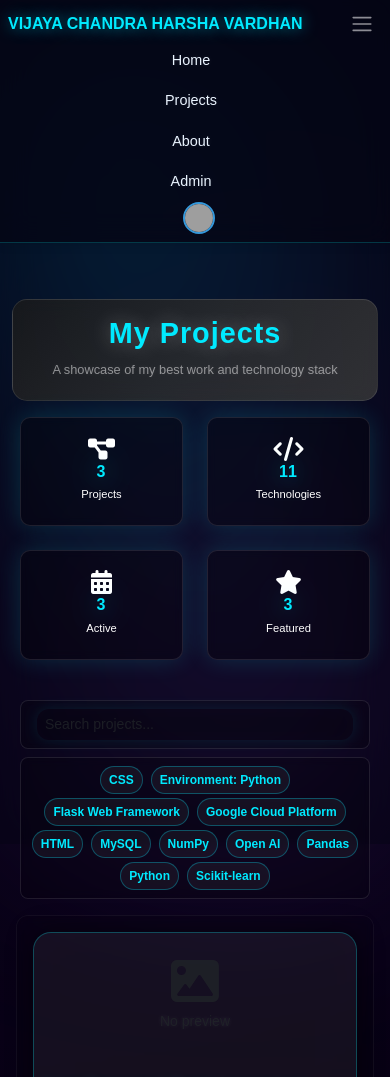
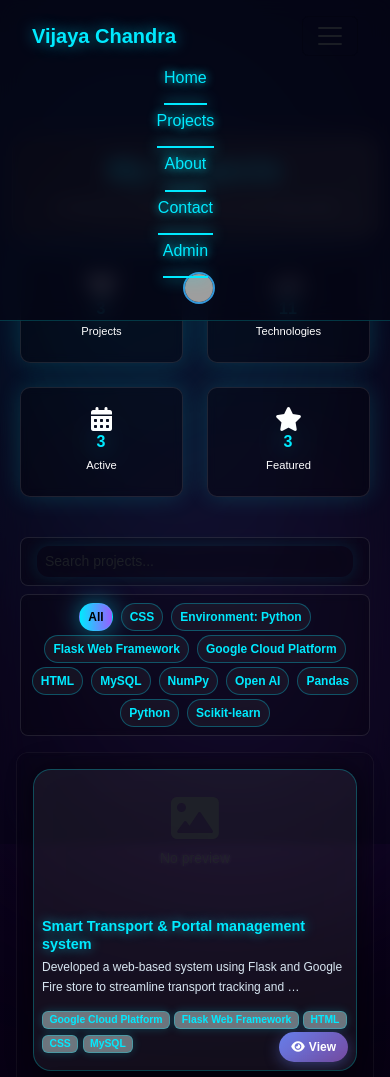
Before and after one commit to vijayachandraharshavardhan/Smart-Portfolio, a Django app: page /projects/ in a window 390 px wide, after a click that opens the changed part. Shown: the top 1077 px of the page. Run offline with Django 5.2, Linux system fonts and the light colour scheme; data comes from the database, SQL or seed files in the repository; grey boxes are pictures that could not be loaded.

Commit message:
Updated landing.html, project.html and base.html for responsive media and navbar glow

```diff
--- a/projects/templates/projects/base.html
+++ b/projects/templates/projects/base.html
@@ -4,35 +4,89 @@
 <head>
   <meta charset="UTF-8">
   <meta name="viewport" content="width=device-width, initial-scale=1.0">
-  <title>{% block title %}Smart Portfolio site{% endblock %}</title>
+  <title>{% block title %}Smart Portfolio Site{% endblock %}</title>
+
+  <!-- Bootstrap & Fonts -->
   <link href="https://cdn.jsdelivr.net/npm/bootstrap@5.3.3/dist/css/bootstrap.min.css" rel="stylesheet">
   <link rel="stylesheet" href="https://cdnjs.cloudflare.com/ajax/libs/font-awesome/6.0.0/css/all.min.css">
   <link rel="stylesheet" href="{% static 'css/style.css' %}">
+
+  <style>
+    /* Navbar Glow + Active Link */
+    .navbar {
+      background: rgba(0,0,0,0.7);
+      backdrop-filter: blur(10px);
+      padding: 1rem 2rem;
+      position: fixed;
+      width: 100%;
+      top: 0;
+      z-index: 1000;
+      transition: background 0.4s ease, box-shadow 0.4s ease;
+    }
+    .navbar.scrolled {
+      background: rgba(0,0,0,0.9);
+      box-shadow: 0 0 20px #00eaff55;
+    }
+    .navbar .nav-link {
+      color: #fff !important;
+      margin-right: 1.2rem;
+      font-weight: 500;
+      position: relative;
+      transition: all 0.3s ease;
+    }
+    .navbar .nav-link.active {
+      color: #00eaff !important;
+      text-shadow: 0 0 10px #00eaff;
+    }
+    .navbar .nav-link.active::after {
+      content: '';
+      position: absolute;
+      bottom: -6px;
+      left: 0;
+      width: 100%;
+      height: 2px;
+      background: #00eaff;
+      box-shadow: 0 0 15px #00eaff;
+    }
+
+    /* Profile image in navbar */
+    .navbar-profile-img {
+      width: clamp(32px, 8vw, 40px);
+      height: clamp(32px, 8vw, 40px);
+      border-radius: 50%;
+      object-fit: cover;
+      border: 2px solid #3498db;
+      transition: border-color 0.3s ease;
+      cursor: pointer;
+    }
+  </style>
 </head>
 <body>
-  <nav class="navbar navbar-expand-lg navbar-dark" style="background: linear-gradient(135deg, #2c3e50 0%, #34495e 100%); box-shadow: 0 2px 10px rgba(0,0,0,0.1);">
-    <div class="container-fluid px-2 px-md-3">
-      <a class="navbar-brand fw-bold" href="/" style="color: #ecf0f1; font-size: clamp(1rem, 3vw, 1.25rem); line-height: 1.2;">VIJAYA CHANDRA HARSHA VARDHAN</a>
-      <button class="navbar-toggler" type="button" data-bs-toggle="collapse" data-bs-target="#navMenu" style="border: none; padding: 0.25rem 0.5rem;">
-        <span class="navbar-toggler-icon" style="width: 1.2em; height: 1.2em;"></span>
+
+  <!-- Navbar -->
+  <nav class="navbar navbar-expand-lg">
+    <a class="navbar-brand fw-bold" href="/">Vijaya Chandra</a>
+    <button class="navbar-toggler" type="button" data-bs-toggle="collapse" data-bs-target="#navMenu">
+      <span class="navbar-toggler-icon"></span>
     </button>
-      <div class="collapse navbar-collapse" id="navMenu">
-        <ul class="navbar-nav ms-auto align-items-center">
-          <li class="nav-item me-2 me-md-3"><a class="nav-link" href="/" style="color: #ecf0f1; font-weight: 500; transition: color 0.3s ease; font-size: clamp(0.9rem, 2.5vw, 1rem); padding: 0.5rem 0.75rem;">Home</a></li>
-          <li class="nav-item me-2 me-md-3"><a class="nav-link" href="/projects/" style="color: #ecf0f1; font-weight: 500; transition: color 0.3s ease; font-size: clamp(0.9rem, 2.5vw, 1rem); padding: 0.5rem 0.75rem;">Projects</a></li>
-          <li class="nav-item me-2 me-md-3"><a class="nav-link" href="/about/" style="color: #ecf0f1; font-weight: 500; transition: color 0.3s ease; font-size: clamp(0.9rem, 2.5vw, 1rem); padding: 0.5rem 0.75rem;">About</a></li>
-          <li class="nav-item me-2 me-md-3"><a class="nav-link" href="/admin/" style="color: #3498db; font-weight: 500; transition: color 0.3s ease; font-size: clamp(0.9rem, 2.5vw, 1rem); padding: 0.5rem 0.75rem;">Admin</a></li>
+    <div class="collapse navbar-collapse justify-content-end" id="navMenu">
+      <ul class="navbar-nav align-items-center">
+        <li class="nav-item"><a class="nav-link" href="/">Home</a></li>
+        <li class="nav-item"><a class="nav-link" href="/projects/">Projects</a></li>
+        <li class="nav-item"><a class="nav-link" href="/about/">About</a></li>
+        <li class="nav-item"><a class="nav-link" href="/contact/">Contact</a></li>
+        <li class="nav-item"><a class="nav-link" href="/admin/">Admin</a></li>
         {% if profile and profile.profile_image %}
-            <li class="nav-item ms-2 ms-md-3">
-              <img src="{{ profile.profile_image.url }}" alt="Profile" class="navbar-profile-img" style="width: clamp(32px, 8vw, 40px); height: clamp(32px, 8vw, 40px); border-radius: 50%; object-fit: cover; border: 2px solid #3498db; transition: border-color 0.3s ease; cursor: pointer;" data-bs-toggle="modal" data-bs-target="#profileModal">
+        <li class="nav-item ms-2">
+          <img src="{{ profile.profile_image.url }}" alt="Profile" class="navbar-profile-img" data-bs-toggle="modal" data-bs-target="#profileModal">
         </li>
         {% endif %}
       </ul>
     </div>
-    </div>
   </nav>
 
-  <main class="container py-5">
+  <!-- Main Content -->
+  <main class="container py-5" style="margin-top: 80px;">
     {% block content %}{% endblock %}
   </main>
 
@@ -41,8 +95,8 @@
     <div class="modal-dialog modal-dialog-centered modal-lg">
       <div class="modal-content bg-dark text-white">
         <div class="modal-header border-0">
-          <h5 class="modal-title" id="profileModalLabel" style="font-size: clamp(1.1rem, 3vw, 1.5rem);">Profile</h5>
-          <button type="button" class="btn-close btn-close-white" data-bs-dismiss="modal" aria-label="Close"></button>
+          <h5 class="modal-title" id="profileModalLabel">Profile</h5>
+          <button type="button" class="btn-close btn-close-white" data-bs-dismiss="modal"></button>
         </div>
         <div class="modal-body text-center p-3 p-md-4">
           {% if profile and profile.profile_image %}
@@ -52,18 +106,18 @@
             <i class="fas fa-user fa-3x text-white"></i>
           </div>
           {% endif %}
-          <h4 class="mb-1 mb-md-2" style="font-size: clamp(1.2rem, 4vw, 1.5rem);">{{ profile.name|default:"Profile" }}</h4>
-          <p class="text-muted mb-3 mb-md-4" style="font-size: clamp(0.9rem, 2.5vw, 1.1rem);">{{ profile.title|default:"Title" }}</p>
-          <p class="small mb-3 mb-md-4" style="font-size: clamp(0.85rem, 2vw, 1rem);">{{ profile.about_me|truncatewords:30|default:"About me" }}</p>
+          <h4 class="mb-1 mb-md-2">{{ profile.name|default:"Profile" }}</h4>
+          <p class="text-muted mb-3 mb-md-4">{{ profile.title|default:"Title" }}</p>
+          <p class="small mb-3 mb-md-4">{{ profile.about_me|truncatewords:30|default:"About me" }}</p>
           <div class="mt-3 mt-md-4 d-flex flex-column flex-sm-row justify-content-center gap-2">
             {% if profile and profile.email %}
-              <a href="mailto:{{ profile.email }}" class="btn btn-outline-light" style="font-size: clamp(0.85rem, 2vw, 0.95rem);"><i class="fas fa-envelope me-1"></i>Email</a>
+            <a href="mailto:{{ profile.email }}" class="btn btn-outline-light"><i class="fas fa-envelope me-1"></i>Email</a>
             {% endif %}
             {% if profile and profile.linkedin %}
-              <a href="{{ profile.linkedin }}" target="_blank" class="btn btn-outline-light" style="font-size: clamp(0.85rem, 2vw, 0.95rem);"><i class="fab fa-linkedin me-1"></i>LinkedIn</a>
+            <a href="{{ profile.linkedin }}" target="_blank" class="btn btn-outline-light"><i class="fab fa-linkedin me-1"></i>LinkedIn</a>
             {% endif %}
             {% if profile and profile.github %}
-              <a href="{{ profile.github }}" target="_blank" class="btn btn-outline-light" style="font-size: clamp(0.85rem, 2vw, 0.95rem);"><i class="fab fa-github me-1"></i>GitHub</a>
+            <a href="{{ profile.github }}" target="_blank" class="btn btn-outline-light"><i class="fab fa-github me-1"></i>GitHub</a>
             {% endif %}
           </div>
         </div>
@@ -71,53 +125,29 @@
     </div>
   </div>
 
-  <!-- Video Modal -->
-  <div class="modal fade" id="videoModal" tabindex="-1" aria-labelledby="videoModalLabel" aria-hidden="true">
-    <div class="modal-dialog modal-lg modal-xl">
-      <div class="modal-content bg-dark">
-        <div class="modal-header border-0">
-          <h5 class="modal-title text-white" id="videoModalLabel" style="font-size: clamp(1.1rem, 3vw, 1.5rem);">Project Demo</h5>
-          <button type="button" class="btn-close btn-close-white" data-bs-dismiss="modal" aria-label="Close"></button>
-        </div>
-        <div class="modal-body p-0">
-          <video id="projectVideo" controls class="w-100" style="max-height: clamp(50vh, 70vh, 80vh);">
-            Your browser does not support the video tag.
-          </video>
-        </div>
-      </div>
-    </div>
-  </div>
-
   <footer class="bg-dark text-light text-center py-3 py-md-4">
-    <small style="font-size: clamp(0.8rem, 2vw, 0.875rem);">© {% now 'Y' %} Vijaya Chandra Harsha Vardhan Battu</small>
+    <small>© {% now 'Y' %} Vijaya Chandra Harsha Vardhan</small>
   </footer>
 
+  <!-- Bootstrap JS -->
   <script src="https://cdn.jsdelivr.net/npm/bootstrap@5.3.3/dist/js/bootstrap.bundle.min.js"></script>
 
   <script>
-    // Global video modal functionality
-    function playProjectVideo(videoUrl, title) {
-      const videoModal = new bootstrap.Modal(document.getElementById('videoModal'));
-      const videoElement = document.getElementById('projectVideo');
-      const modalTitle = document.getElementById('videoModalLabel');
-
-      modalTitle.textContent = title + ' - Demo Video';
-      videoElement.src = videoUrl;
-
-      videoModal.show();
-
-      // Auto-play video when modal is shown
-      videoModal._element.addEventListener('shown.bs.modal', function () {
-        videoElement.play();
+    // Navbar scroll & active link
+    const sections = document.querySelectorAll("section");
+    const navLinks = document.querySelectorAll(".nav-link");
+    window.addEventListener("scroll", () => {
+      let current = "";
+      sections.forEach(sec => {
+        const top = sec.offsetTop - 120;
+        if (scrollY >= top) current = sec.getAttribute("id");
       });
-
-      // Stop video when modal is hidden
-      videoModal._element.addEventListener('hidden.bs.modal', function () {
-        videoElement.pause();
-        videoElement.currentTime = 0;
-        videoElement.src = '';
+      navLinks.forEach(link => {
+        link.classList.remove("active");
+        if (link.getAttribute("href").includes(current)) link.classList.add("active");
       });
-    }
+      document.querySelector(".navbar").classList.toggle("scrolled", window.scrollY > 50);
+    });
   </script>
 </body>
 </html>
--- a/projects/templates/projects/projects.html
+++ b/projects/templates/projects/projects.html
@@ -1,6 +1,7 @@
 {% extends "projects/base.html" %}
 {% load static %}
 {% block title %}Projects | Smart Portfolio Site{% endblock %}
+
 {% block content %}
 <div class="projects-page">
   <!-- ================= HERO ================= -->
@@ -59,6 +60,7 @@
       </div>
       <div class="col-12 col-lg-3 mb-2 mb-md-3 text-lg-end">
         <div class="filter-buttons" style="background: rgba(0, 0, 0, 0.2); backdrop-filter: blur(5px); border: 1px solid rgba(255, 255, 255, 0.1); border-radius: 8px; padding: 0.5rem; display: flex; flex-wrap: wrap; gap: 0.25rem 0.5rem; justify-content: center;">
+          <button class="btn btn-outline-secondary filter-btn btn-sm active" data-filter="all" style="font-size: clamp(0.75rem, 1.5vw, 0.875rem); padding: 0.25rem 0.5rem;">All</button>
           {% for tech in tech_stacks %}
           <button class="btn btn-outline-secondary filter-btn btn-sm" data-filter="{{ tech }}" style="font-size: clamp(0.75rem, 1.5vw, 0.875rem); padding: 0.25rem 0.5rem;">{{ tech }}</button>
           {% endfor %}
@@ -73,9 +75,9 @@
         <div class="project-card h-100 position-relative" data-bs-toggle="modal" data-bs-target="#projectModal{{ project.id }}">
           <div class="card-img-container">
             {% if project.image %}
-            <img src="{{ project.image.url }}" class="card-img-top" alt="{{ project.title }}">
+            <img src="{{ project.image.url }}" class="img-fluid w-100" alt="{{ project.title }}">
             {% elif project.video %}
-            <video class="card-img-top" muted loop>
+            <video class="img-fluid w-100" muted loop>
               <source src="{{ project.video.url }}" type="video/mp4">
             </video>
             {% else %}
@@ -90,7 +92,7 @@
             <p class="card-text small mb-2 mb-md-3" style="font-size: clamp(0.75rem, 2vw, 0.875rem);">{{ project.description|truncatewords:15 }}</p>
             <div class="tech-badges mb-2 mb-md-3">
               {% for tech in project.tech_stack_list %}
-              <span class="badge" style="font-size: clamp(0.65rem, 1.5vw, 0.75rem); padding: 0.2rem 0.4rem;">{{ tech }}</span>
+              <span class="badge bg-secondary" style="font-size: clamp(0.65rem, 1.5vw, 0.75rem); padding: 0.2rem 0.4rem;">{{ tech }}</span>
               {% endfor %}
             </div>
           </div>
@@ -135,13 +137,13 @@
             </div>
             {% endif %}
           </div>
-          <div class="col-12 col-md-6">
+          <div class="col-12 col-md-6 d-flex flex-column">
             <p class="text-muted small mb-3" style="font-size: clamp(0.8rem, 2vw, 0.9rem);"><i class="fas fa-calendar-alt me-1"></i>{{ project.created_at|date:"F Y" }}</p>
             <p class="mb-3 mb-md-4" style="font-size: clamp(0.9rem, 2.5vw, 1rem);">{{ project.description }}</p>
             <h6 class="fw-bold mb-2 mb-md-3" style="font-size: clamp(0.95rem, 2.5vw, 1.1rem);"><i class="fas fa-code me-1"></i>Technologies Used:</h6>
             <div class="tech-badges mb-3 mb-md-4">
               {% for tech in project.tech_stack_list %}
-              <span class="badge" style="font-size: clamp(0.75rem, 2vw, 0.85rem); padding: 0.3rem 0.6rem; margin: 0.1rem;">{{ tech }}</span>
+              <span class="badge bg-secondary" style="font-size: clamp(0.75rem, 2vw, 0.85rem); padding: 0.3rem 0.6rem; margin: 0.1rem;">{{ tech }}</span>
               {% endfor %}
             </div>
             <div class="mt-auto text-end">
@@ -205,9 +207,7 @@ document.addEventListener('DOMContentLoaded', () => {
   document.addEventListener('shown.bs.modal', function (event) {
     if (event.target.classList.contains('modal')) {
       const video = event.target.querySelector('video');
-      if (video) {
-        video.play();
-      }
+      if (video) video.play();
     }
   });
 
```
Also changed, not shown: projects/templates/projects/landing.html (+22 -17 lines), smart_portfolio_site/settings.py (+4 -92 lines), 1 other file. Lines whose indentation alone changed are shown as unchanged.
